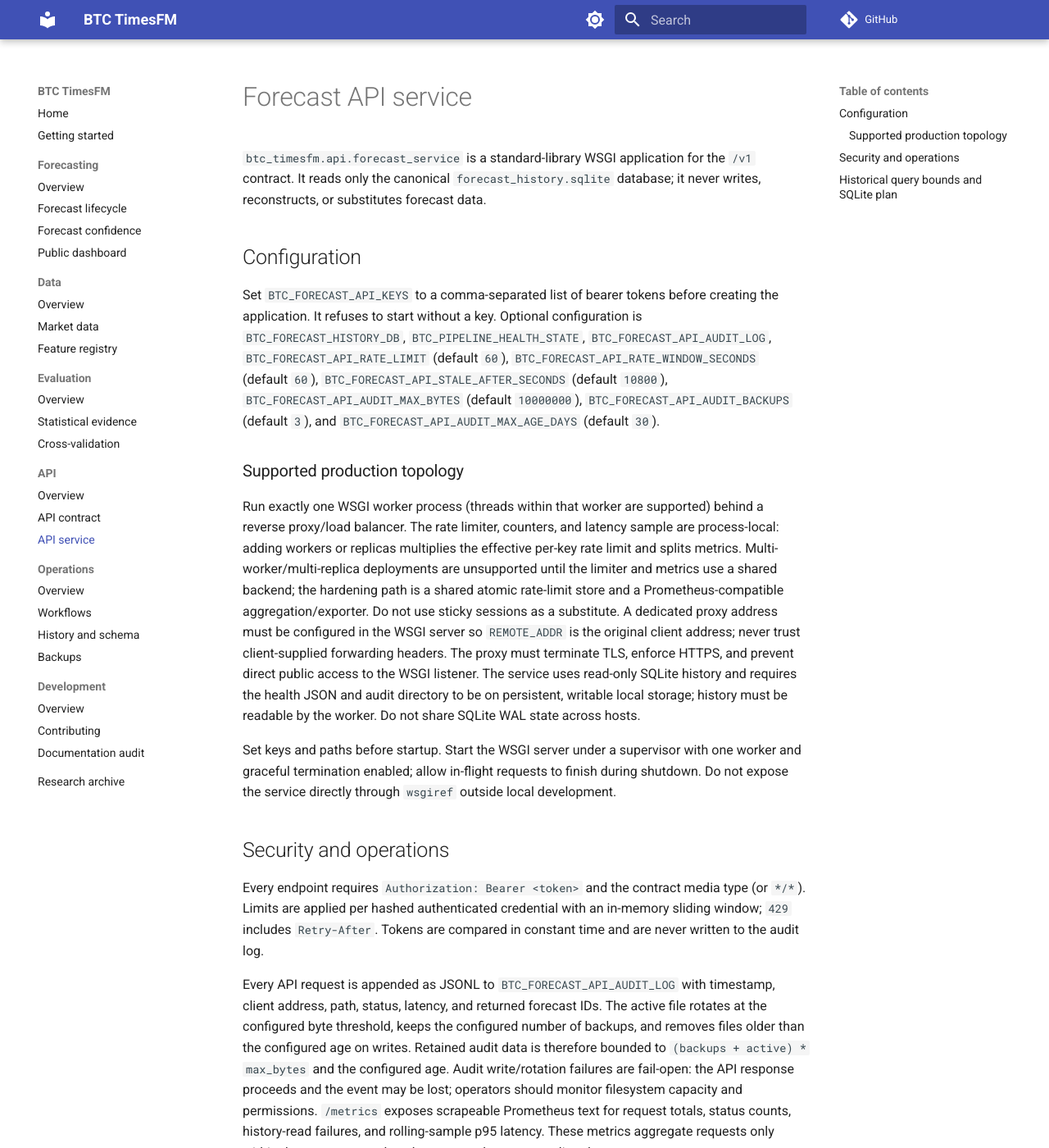
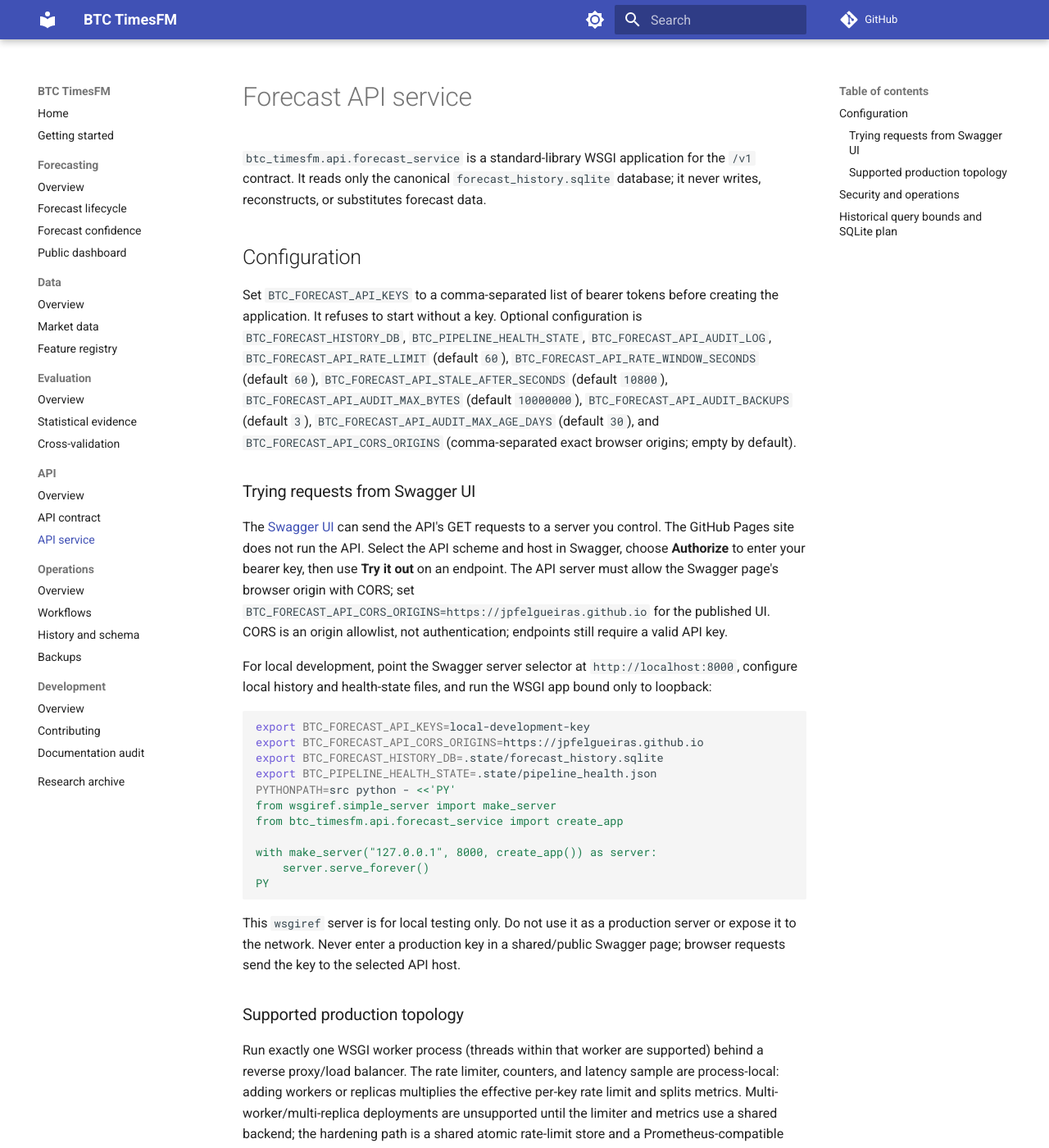
Before and after one commit to jpfelgueiras/btc-timesfm, an MkDocs documentation site: the page built from docs/FORECAST_API_SERVICE.md, in a window 1280 px wide and 1400 px high. Shown: the whole window at 82% size. Built offline with MkDocs 1.6.1 and Material for MkDocs 9.7.7, drawn with Linux system fonts in a browser that asks for light colours; comment, search, counter and statistics services are not loaded.

Commit message:
feat: enable trying forecast API requests in Swagger (#447)

````diff
--- a/docs/FORECAST_API_SERVICE.md
+++ b/docs/FORECAST_API_SERVICE.md
@@ -4,7 +4,29 @@
 
 ## Configuration
 
-Set `BTC_FORECAST_API_KEYS` to a comma-separated list of bearer tokens before creating the application. It refuses to start without a key. Optional configuration is `BTC_FORECAST_HISTORY_DB`, `BTC_PIPELINE_HEALTH_STATE`, `BTC_FORECAST_API_AUDIT_LOG`, `BTC_FORECAST_API_RATE_LIMIT` (default `60`), `BTC_FORECAST_API_RATE_WINDOW_SECONDS` (default `60`), `BTC_FORECAST_API_STALE_AFTER_SECONDS` (default `10800`), `BTC_FORECAST_API_AUDIT_MAX_BYTES` (default `10000000`), `BTC_FORECAST_API_AUDIT_BACKUPS` (default `3`), and `BTC_FORECAST_API_AUDIT_MAX_AGE_DAYS` (default `30`).
+Set `BTC_FORECAST_API_KEYS` to a comma-separated list of bearer tokens before creating the application. It refuses to start without a key. Optional configuration is `BTC_FORECAST_HISTORY_DB`, `BTC_PIPELINE_HEALTH_STATE`, `BTC_FORECAST_API_AUDIT_LOG`, `BTC_FORECAST_API_RATE_LIMIT` (default `60`), `BTC_FORECAST_API_RATE_WINDOW_SECONDS` (default `60`), `BTC_FORECAST_API_STALE_AFTER_SECONDS` (default `10800`), `BTC_FORECAST_API_AUDIT_MAX_BYTES` (default `10000000`), `BTC_FORECAST_API_AUDIT_BACKUPS` (default `3`), `BTC_FORECAST_API_AUDIT_MAX_AGE_DAYS` (default `30`), and `BTC_FORECAST_API_CORS_ORIGINS` (comma-separated exact browser origins; empty by default).
+
+### Trying requests from Swagger UI
+
+The [Swagger UI](https://jpfelgueiras.github.io/btc-timesfm/swagger/) can send the API's GET requests to a server you control. The GitHub Pages site does not run the API. Select the API scheme and host in Swagger, choose **Authorize** to enter your bearer key, then use **Try it out** on an endpoint. The API server must allow the Swagger page's browser origin with CORS; set `BTC_FORECAST_API_CORS_ORIGINS=https://jpfelgueiras.github.io` for the published UI. CORS is an origin allowlist, not authentication; endpoints still require a valid API key.
+
+For local development, point the Swagger server selector at `http://localhost:8000`, configure local history and health-state files, and run the WSGI app bound only to loopback:
+
+```bash
+export BTC_FORECAST_API_KEYS=local-development-key
+export BTC_FORECAST_API_CORS_ORIGINS=https://jpfelgueiras.github.io
+export BTC_FORECAST_HISTORY_DB=.state/forecast_history.sqlite
+export BTC_PIPELINE_HEALTH_STATE=.state/pipeline_health.json
+PYTHONPATH=src python - <<'PY'
+from wsgiref.simple_server import make_server
+from btc_timesfm.api.forecast_service import create_app
+
+with make_server("127.0.0.1", 8000, create_app()) as server:
+    server.serve_forever()
+PY
+```
+
+This `wsgiref` server is for local testing only. Do not use it as a production server or expose it to the network. Never enter a production key in a shared/public Swagger page; browser requests send the key to the selected API host.
 
 ### Supported production topology
 
--- a/docs/swagger/index.html
+++ b/docs/swagger/index.html
@@ -5,10 +5,10 @@
     <meta name="viewport" content="width=device-width, initial-scale=1">
     <title>BTC TimesFM API — Swagger UI</title>
     <link rel="stylesheet" href="https://unpkg.com/swagger-ui-dist@5/swagger-ui.css">
-    <style>body { margin: 0; } .notice { margin: 1rem auto; max-width: 900px; padding: 0 1rem; font: 1rem/1.5 sans-serif; }</style>
+    <style>body { margin: 0; } .notice { margin: 1rem auto; max-width: 1000px; padding: 0 1rem; font: 1rem/1.5 sans-serif; }</style>
   </head>
   <body>
-    <p class="notice">This repository documents an optional authenticated API. No public API server is deployed, so “Try it out” is disabled.</p>
+    <p class="notice">Choose your API host above, select <strong>Try it out</strong>, authorize with your bearer API key, and execute a GET request. This Pages site hosts the documentation only; it does not host a public API. For local testing, run the WSGI service and allow this page's origin in <code>BTC_FORECAST_API_CORS_ORIGINS</code>.</p>
     <div id="swagger-ui"></div>
     <script src="https://unpkg.com/swagger-ui-dist@5/swagger-ui-bundle.js"></script>
     <script>
@@ -16,7 +16,7 @@
         url: "../openapi.yaml",
         dom_id: "#swagger-ui",
         deepLinking: true,
-        supportedSubmitMethods: [],
+        supportedSubmitMethods: ["get"],
         presets: [SwaggerUIBundle.presets.apis],
         layout: "BaseLayout"
       });
````
Also changed, not shown: docs/api.md (+5 -0 lines), docs/openapi.yaml (+14 -3 lines), 2 other files.
